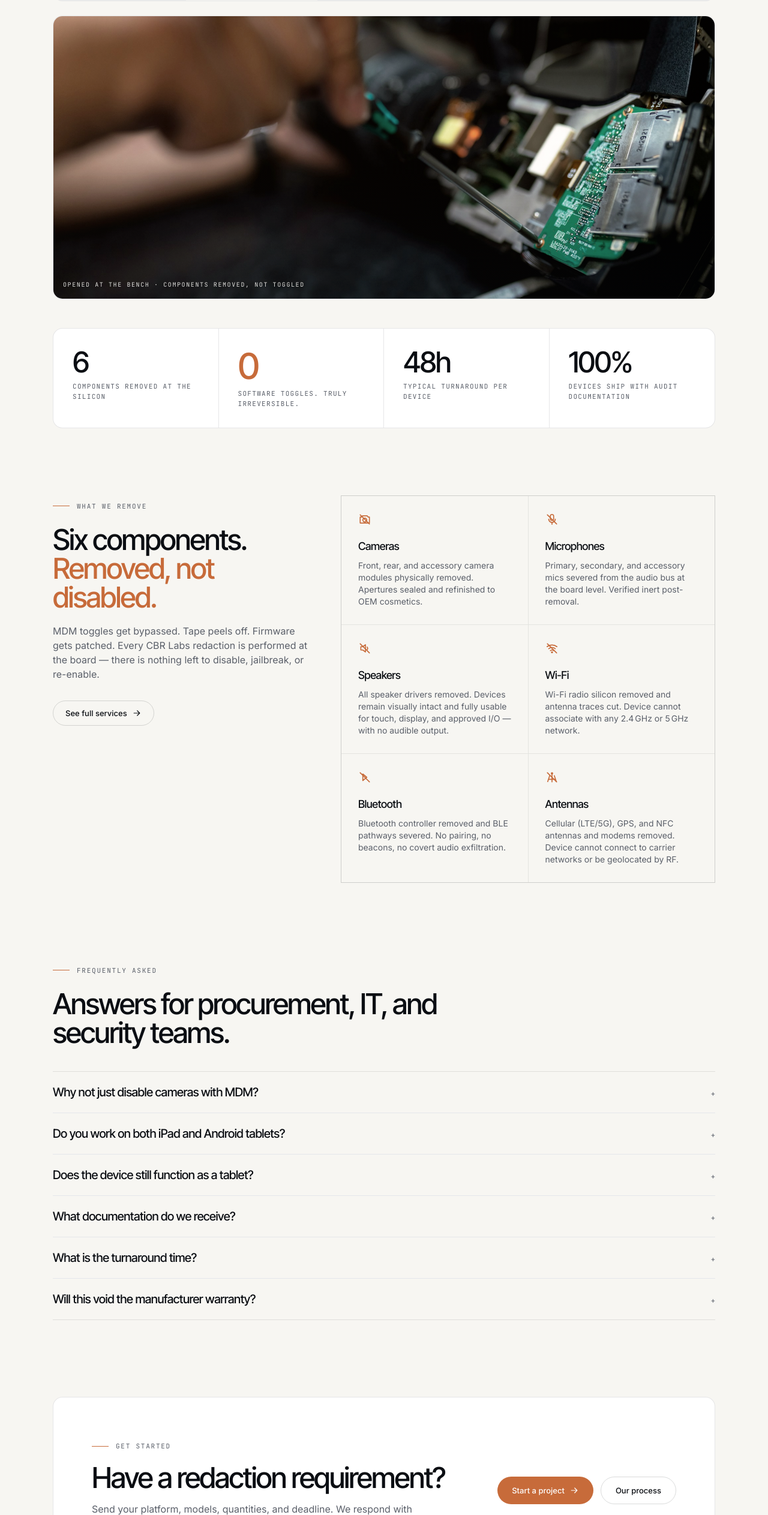
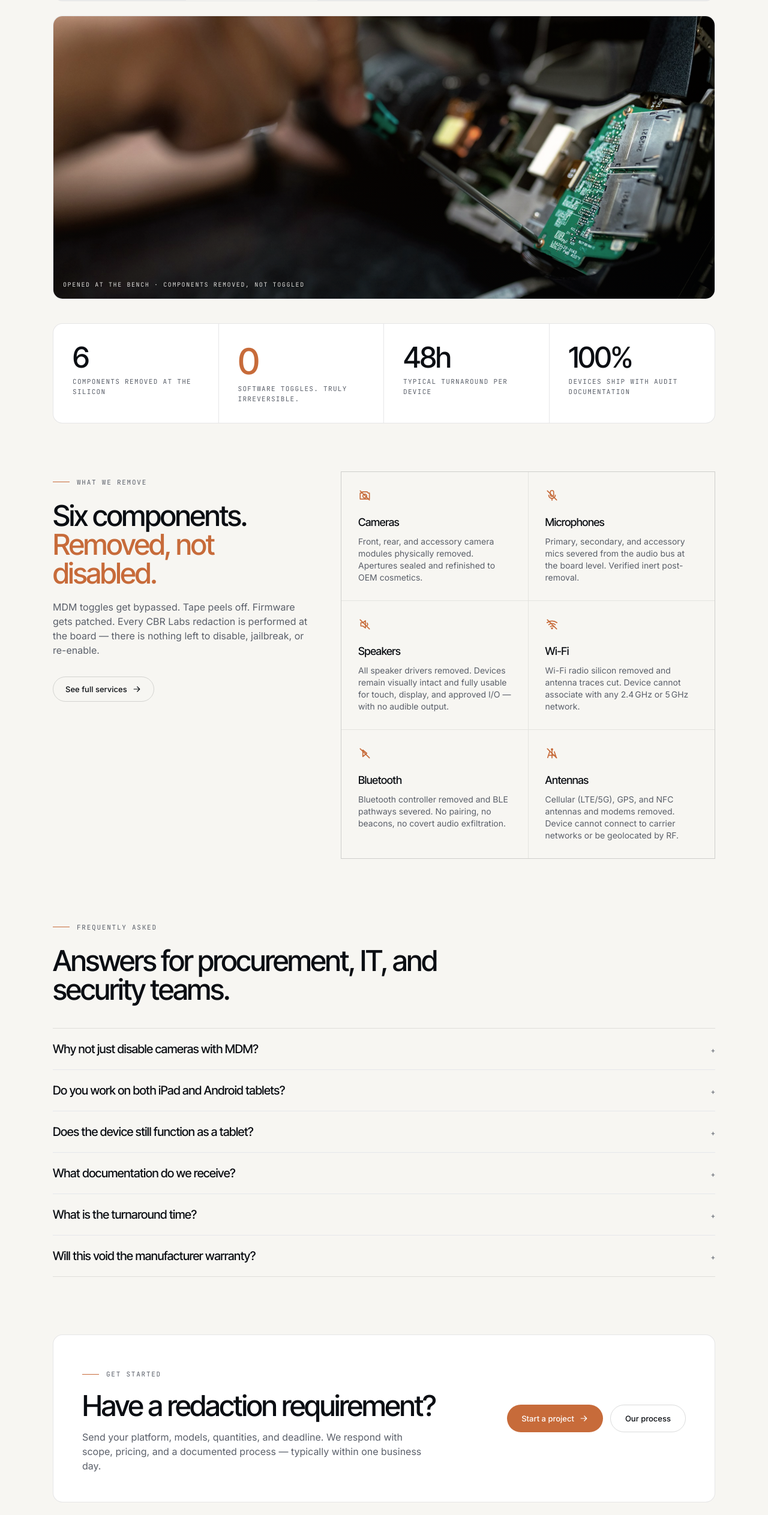
Before and after one commit to rob637/CBRLabs, a Next.js app: page / in a window 1280 px wide. Shown: the part 987-3513 px from the top of the page at 60% size. Built offline with nearby package versions, Linux system fonts and the light colour scheme.

Commit message:
polish(home): tighten gaps between all sections

```diff
--- a/app/page.js
+++ b/app/page.js
@@ -142,7 +142,7 @@ export default function HomePage() {
       </section>
 
       {/* HERO FIGURE */}
-      <section className="container-xl pb-10 sm:pb-12">
+      <section className="container-xl pb-8 sm:pb-10">
         <Reveal>
           <figure className="brand-figure aspect-[16/9] sm:aspect-[21/9]">
             <Image
@@ -159,7 +159,7 @@ export default function HomePage() {
       </section>
 
       {/* STATS */}
-      <section className="container-xl pb-12">
+      <section className="container-xl pb-8">
         <div className="surface overflow-hidden">
           <div className="grid grid-cols-2 md:grid-cols-4">
             {stats.map((s, i) => {
@@ -179,7 +179,7 @@ export default function HomePage() {
       </section>
 
       {/* CAPABILITIES */}
-      <section className="container-xl py-16">
+      <section className="container-xl py-10 sm:py-12">
         <div className="grid gap-12 lg:grid-cols-12">
           <div className="lg:col-span-5">
             <Reveal><div className="eyebrow">What we remove</div></Reveal>
@@ -219,7 +219,7 @@ export default function HomePage() {
       </section>
 
       {/* FAQ */}
-      <section className="container-xl py-16">
+      <section className="container-xl py-10 sm:py-12">
         <Reveal><div className="eyebrow">Frequently asked</div></Reveal>
         <Reveal delay={80}>
           <h2 className="mt-6 max-w-3xl font-display text-4xl font-medium tracking-tightest sm:text-5xl">
@@ -243,9 +243,9 @@ export default function HomePage() {
       </section>
 
       {/* CTA */}
-      <section className="container-xl py-16">
+      <section className="container-xl py-10 sm:py-12">
         <Reveal>
-          <div className="surface relative overflow-hidden p-10 sm:p-16">
+          <div className="surface relative overflow-hidden p-8 sm:p-12">
             <div className="grid items-center gap-8 lg:grid-cols-12">
               <div className="lg:col-span-8">
                 <div className="eyebrow">Get started</div>
```
